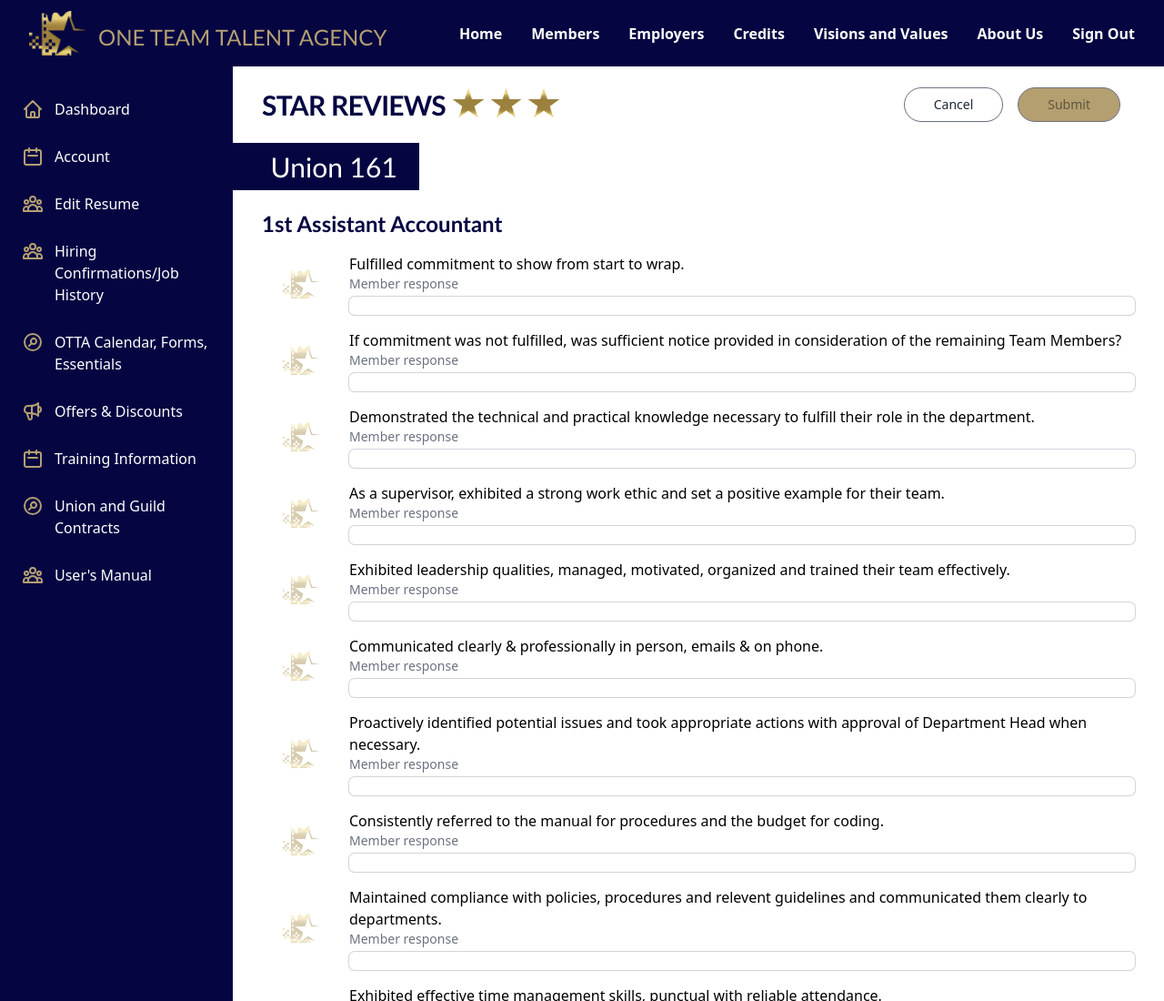
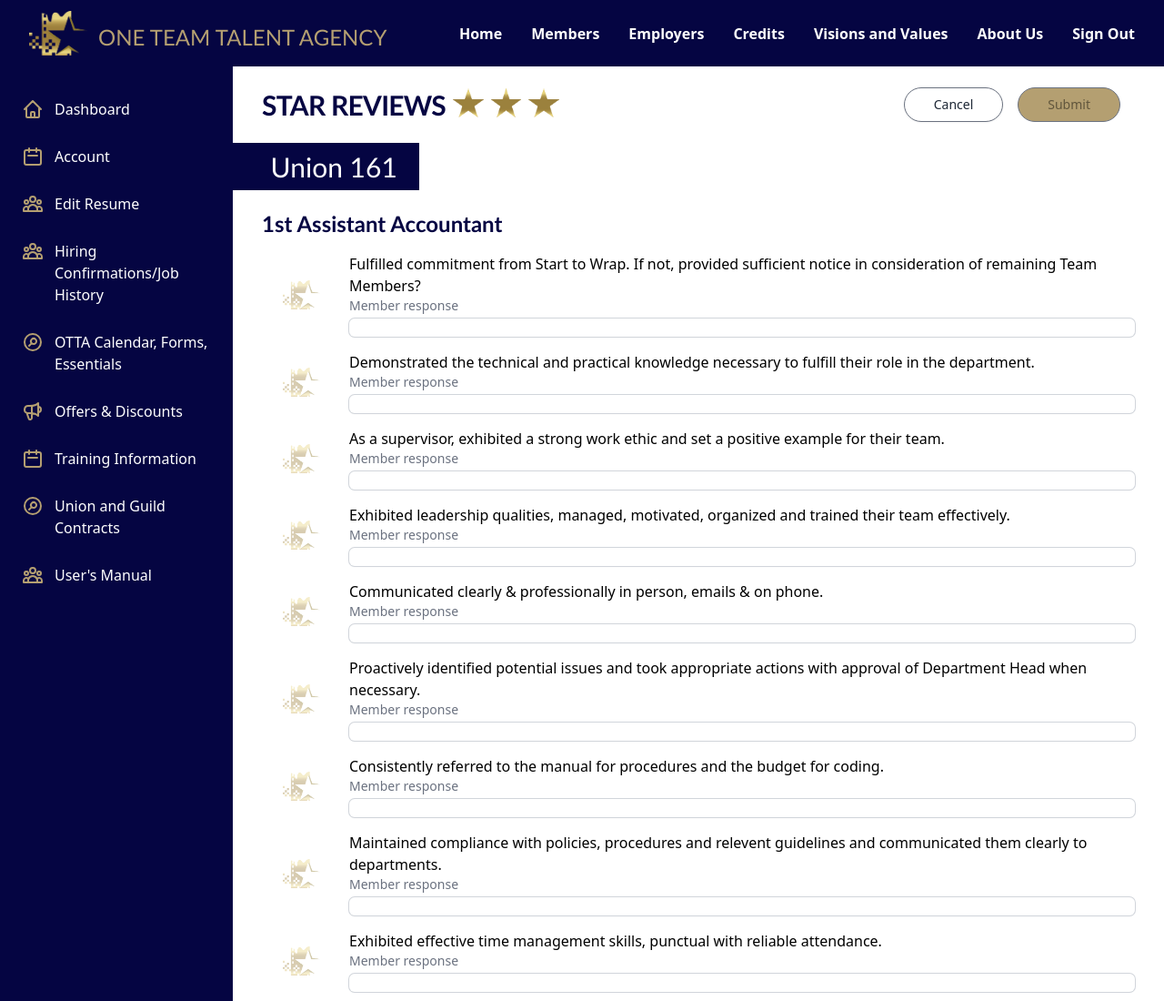
Before and after one commit to ervinCodes/OTTA-Members, a website: page Interior/member-star-reviews.html in a window 1280 px wide. Shown: the top 1100 px of the page at 91% size. Drawn offline with Linux system fonts and the light colour scheme; a web font is replaced by a local one.

Commit message:
star review page updates

```diff
--- a/Interior/member-star-reviews.html
+++ b/Interior/member-star-reviews.html
@@ -422,7 +422,7 @@
 
                     <div class=" text-base w-full">
                       <div>
-                        Fulfilled commitment to show from start to wrap.
+                        Fulfilled commitment from Start to Wrap.  If not, provided sufficient notice in consideration of remaining Team Members?
                       </div>
                       <div >
                         <label
@@ -442,41 +442,7 @@
                       </div>
                     </div>
                   </div>
-                  <div
-                    class="mt-4 pl-4 flex flex-row items-center "
-                  >
-                    <!-- Star Container -->
-                    <div>
-                      <div class=" mr-8 w-12 flex justify-end items-start cursor-pointer">
-                          <img src="images/navbar-logo.png" alt="star" class="h-8 w-auto opacity-40">
-                      </div>
-                    </div>
 
-
-                    <div class=" text-base w-full">
-                      <div>
-                        If commitment was not fulfilled, was sufficient notice
-                        provided in consideration of the remaining Team Members?
-                      </div>
-                      <div>
-                        <label
-                          for="ri299"
-                          class="block text-sm font-medium text-gray-500"
-                          >Member response</label
-                        >
-                        <div class="mt-1">
-                          <input
-                            type="text"
-                            id="ri299"
-                            onkeyup="this.blur(); this.focus();"
-                            autocomplete="none"
-
-                            class="block w-full rounded-md ring-gray-300 ring-1 shadow-sm focus:border-gray-500 focus:ring-gray-500 sm:text-sm"
-                          />
-                        </div>
-                      </div>
-                    </div>
-                  </div>
                   <div
                     class="mt-4 pl-4 flex flex-row items-center "
                   >
```
Also changed, not shown: Interior/index.html (+1 -1 lines), Interior/css/interior.css.
